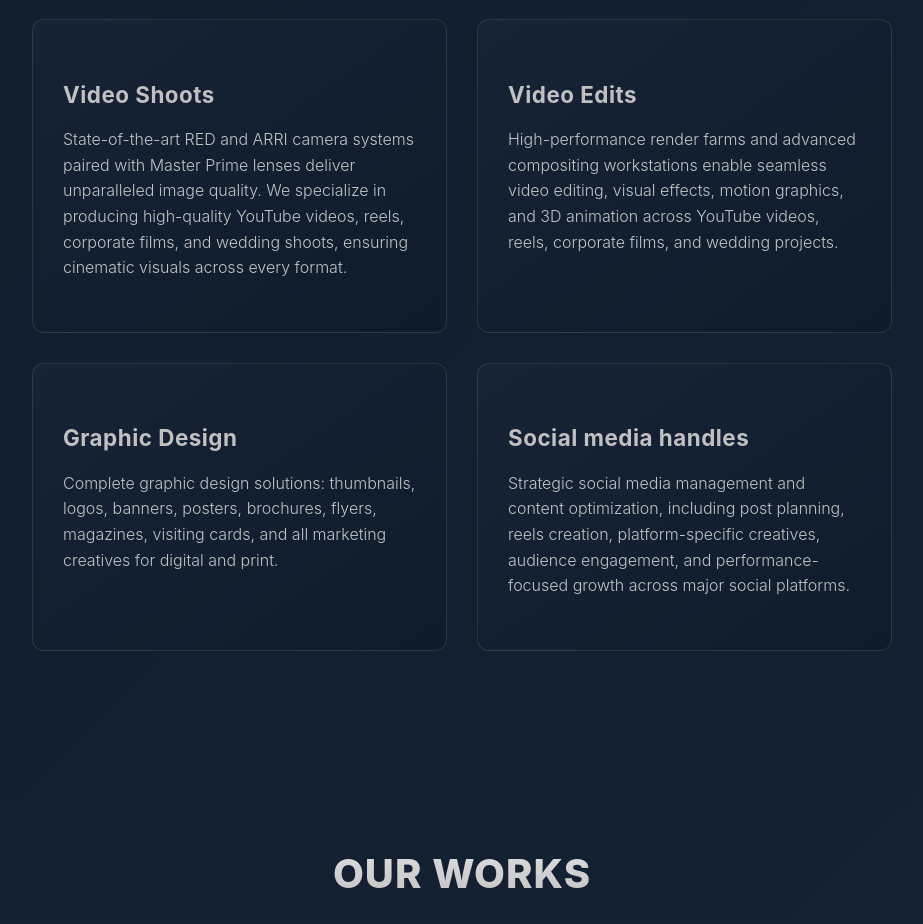
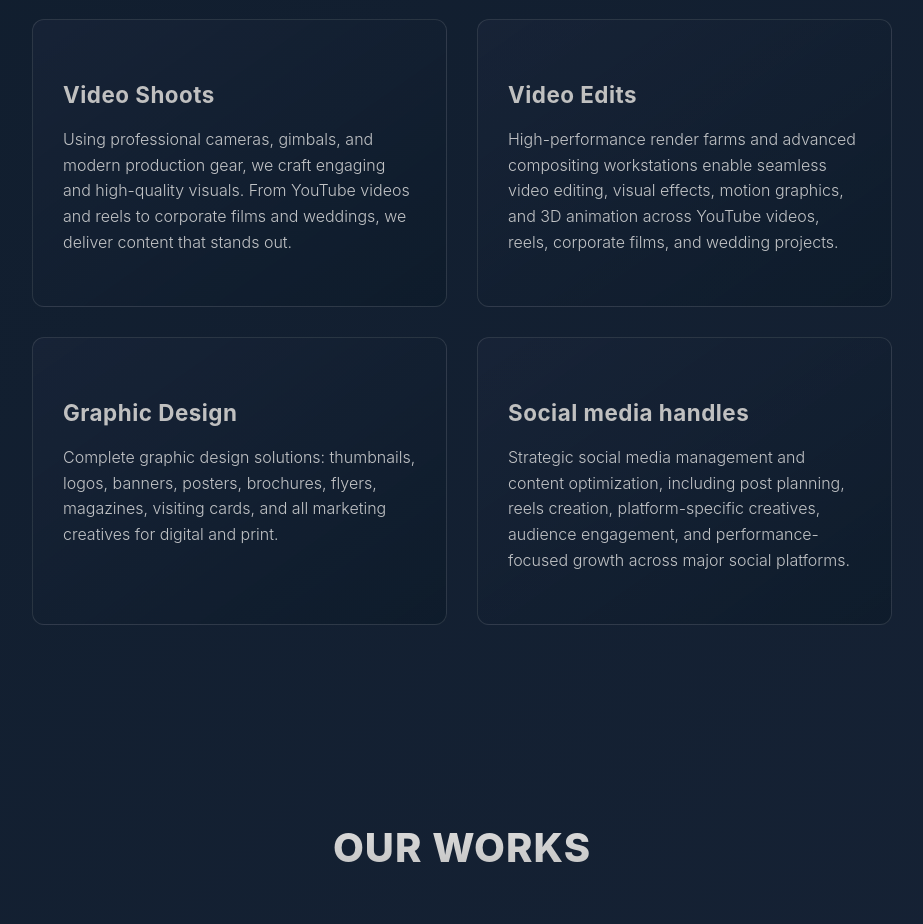
Before and after one commit to AzamSiddiq/hawc-website, a React (Vite) app: page / in a window 1280 px wide. Shown: the part 1480-2404 px from the top of the page, without its empty margins (318-1241 px from the left). Built offline with nearby package versions, Linux system fonts and the light colour scheme.

Commit message:
Update description for Video Shoots facility

```diff
--- a/src/App.jsx
+++ b/src/App.jsx
@@ -12,7 +12,7 @@ const facilitiesData = [
   {
     id: 1,
     title: "Video Shoots",
-    description: "State-of-the-art RED and ARRI camera systems paired with Master Prime lenses deliver unparalleled image quality. We specialize in producing high-quality YouTube videos, reels, corporate films, and wedding shoots, ensuring cinematic visuals across every format."
+    description: "Using professional cameras, gimbals, and modern production gear, we craft engaging and high-quality visuals. From YouTube videos and reels to corporate films and weddings, we deliver content that stands out."
   },
   {
     id: 2,
```
